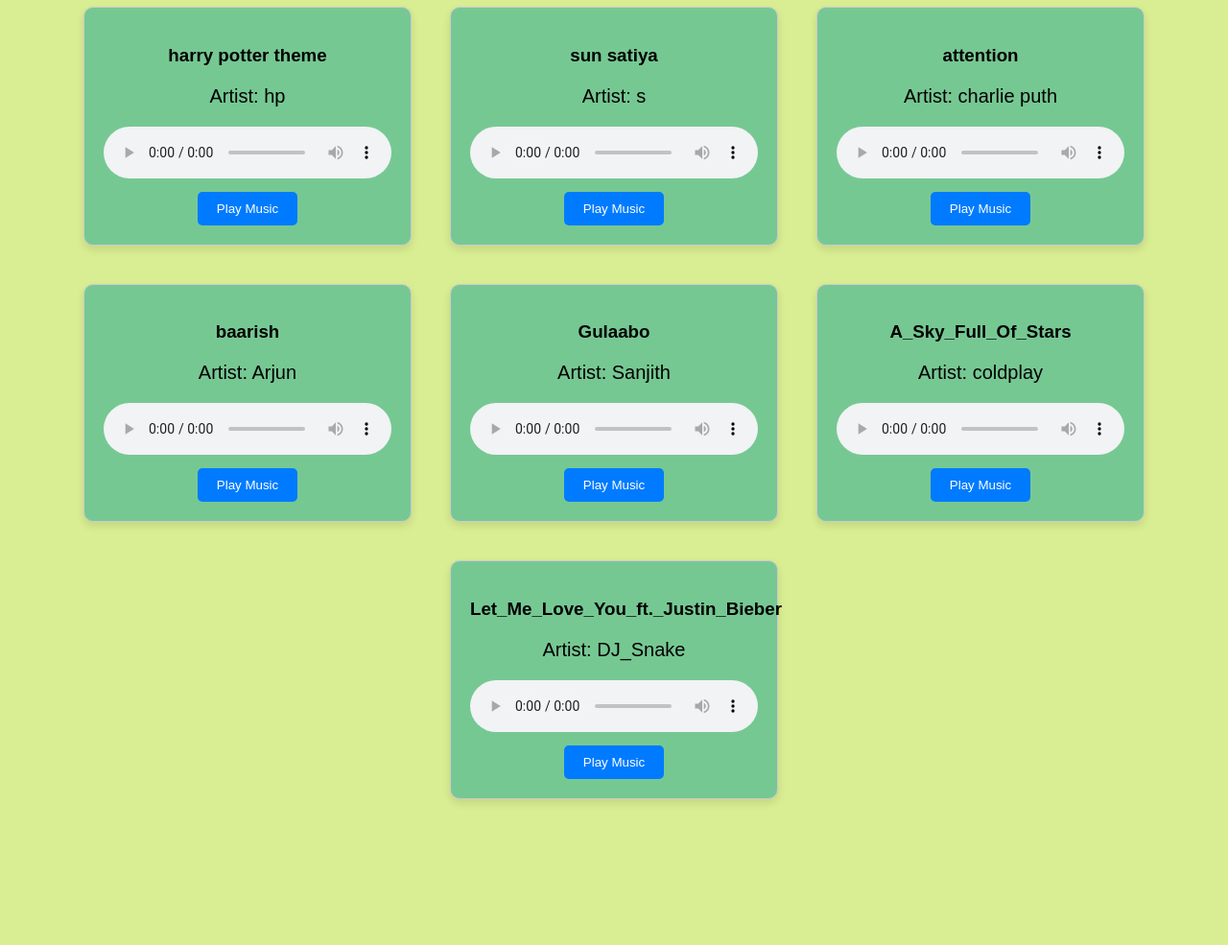
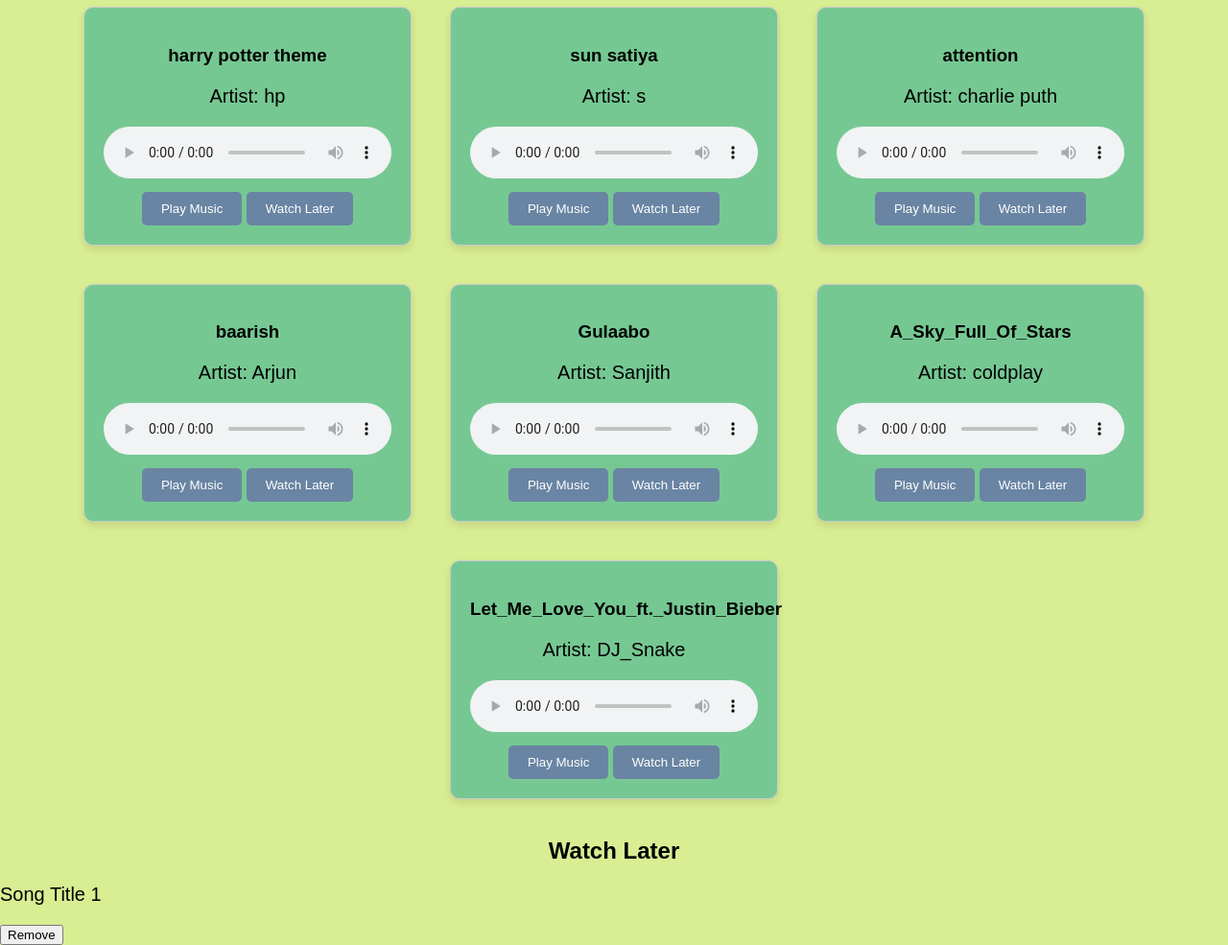
Before and after one commit to ashniv07/music_app, a Django app: page / in a window 1280 px wide. Shown: the part 330-1315 px from the top of the page at 96% size. Before the commit the page ends 1167 px from the top, so only its background shows below. Run offline with Django 5.2, Linux system fonts and the light colour scheme; a user stored in the database is signed in; data comes from the database, SQL or seed files in the repository; both versions use the stored data as it was after the commit.

Commit message:
till add watch later functionalities

```diff
--- a/music_player/templates/index.html
+++ b/music_player/templates/index.html
@@ -105,6 +105,7 @@
             border: 1px solid #ccc;
             box-shadow: 0 4px 8px rgba(0, 0, 0, 0.1);
             text-align: center;
+            position: relative; /* Add position relative */
         }
 
         .card img {
@@ -115,7 +116,17 @@
         .music-button {
             margin-top: 10px;
             padding: 10px 20px;
-            background-color: #007bff;
+            background-color: #6985a3;
+            color: #fff;
+            border: none;
+            border-radius: 5px;
+            cursor: pointer;
+        }
+
+        .watch-later-button {
+            margin-top: 10px; /* Adjust margin to create space */
+            padding: 10px 20px;
+            background-color: #6985a3; /* Blue color for watch later button */
             color: #fff;
             border: none;
             border-radius: 5px;
@@ -136,6 +147,7 @@
     </style>
 </head>
 <body>
+    <!-- Main content -->
     <div class="container">
         <div class="heading-container">
             <div class="heading">MyMusic</div>
@@ -158,6 +170,8 @@
             {% endif %}
         </div>
     </div>
+
+    <!-- Songs -->
     {% if query %}
         <h2>Search Results for "{{ query }}"</h2>
     {% else %}
@@ -166,15 +180,28 @@
     <div class="container card-container">
         {% for song in songs %}
         <div class="card">
-
             <h3>{{ song.title }}</h3>
             <p>Artist: {{ song.artist }}</p>
             <audio src="{{ song.audio_file.url }}" controls></audio>
             <button class="music-button">Play Music</button>
+            <button class="watch-later-button">Watch Later</button> <!-- Watch Later button -->
         </div>
         {% empty %}
         <p>No songs found.</p>
         {% endfor %}
     </div>
+
+    <!-- Watch Later page -->
+    <div class="watch-later-container">
+        <h2 class="watch-later-heading">Watch Later</h2>
+        <div class="song-list">
+            <!-- Example song item -->
+            <div class="song-item">
+                <p class="song-title">Song Title 1</p>
+                <button class="remove-button">Remove</button>
+            </div>
+            <!-- Add more song items dynamically based on user's watch later list -->
+        </div>
+    </div>
 </body>
 </html>
--- a/music_player/views.py
+++ b/music_player/views.py
@@ -43,3 +43,6 @@ def register(request):
 def about_us_view(request):
     # Add any necessary logic here
     return render(request, 'about_us.html')
+# def watch_later_view(request):
+#     # Add logic here to retrieve and display the list of saved videos/items
+#     return render(request, 'music_player_app/watch_later.html')
--- a/music_player_project/urls.py
+++ b/music_player_project/urls.py
@@ -12,4 +12,5 @@ urlpatterns = [
     path('register/', views.register, name='register'),  # Register page
     path('login/', auth_views.LoginView.as_view(template_name='login.html'), name='login'),
        path('about_us.html', views.about_us_view, name='about_us'),
+
 ] + static(settings.MEDIA_URL, document_root=settings.MEDIA_ROOT)
```
Also changed, not shown: music_player/templates/watch_later.html (added, +19 -0 lines), db.sqlite3, 3 other files.
